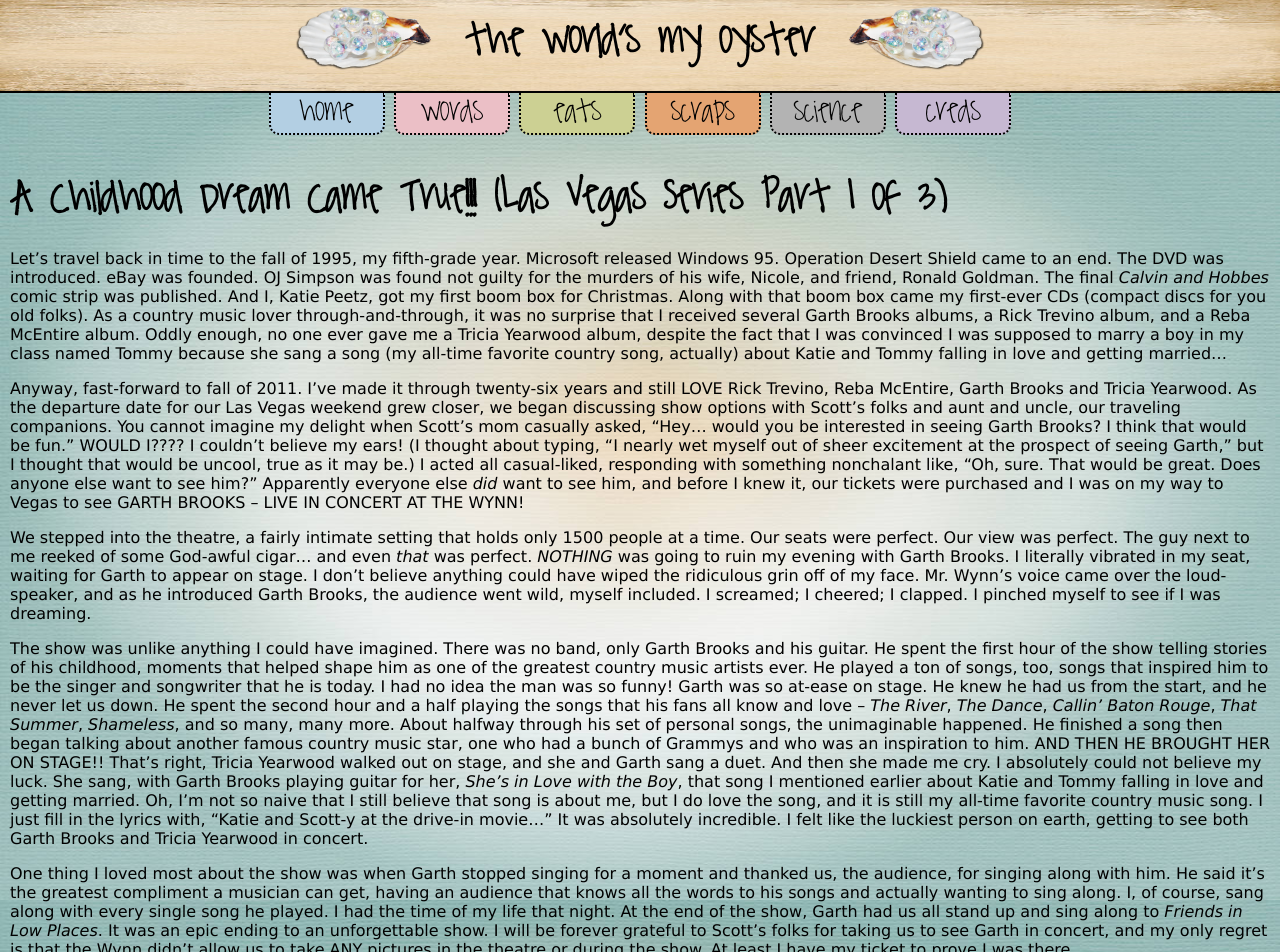
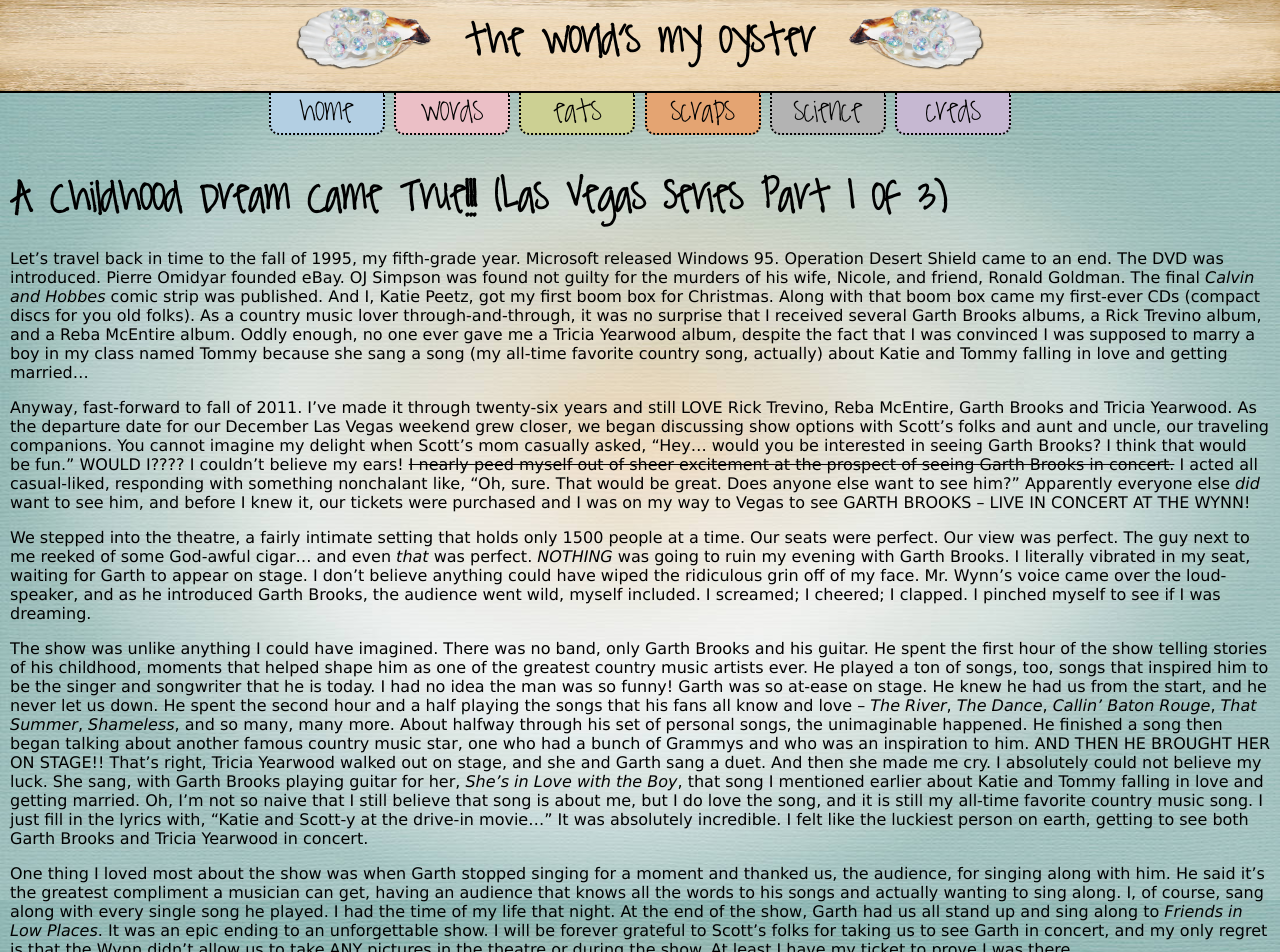
Before and after one commit to kpetersen/kpetersen.github.io, a Jekyll site: the page built from words/_posts/2011-12-7-childhood-dream.markdown, in a window 1280 px wide. Shown: the top 952 px of the page. Built offline with Jekyll 4.4.1, drawn with Linux system fonts in a browser that asks for light colours; comment, search, counter and statistics services are not loaded; grey boxes are pictures that could not be loaded.

Commit message:
updated vegas part 1

```diff
--- a/words/_posts/2011-12-7-childhood-dream.markdown
+++ b/words/_posts/2011-12-7-childhood-dream.markdown
@@ -5,7 +5,7 @@
 
 A Childhood Dream Came True!!! (Las Vegas Series Part 1 of 3)
 ===================
-Let's travel back in time to the fall of 1995, my fifth-grade year. Microsoft released Windows 95. Operation Desert Shield came to an end. The DVD was introduced. eBay was founded. OJ
+Let's travel back in time to the fall of 1995, my fifth-grade year. Microsoft released Windows 95. Operation Desert Shield came to an end. The DVD was introduced.  Pierre Omidyar founded eBay. OJ
 Simpson was found not guilty for the murders of his wife, Nicole, and friend, Ronald Goldman. The final _Calvin and Hobbes_ comic strip was published. And I, Katie Peetz,
 got my first boom box for Christmas. Along with that boom box came my first-ever CDs (compact discs for you old folks). As a country music lover through-and-through, it
 was no surprise that I received several Garth Brooks albums, a Rick Trevino album, and a Reba McEntire album. Oddly enough, no one ever gave me a Tricia Yearwood album,
@@ -13,9 +13,9 @@
 Katie and Tommy falling in love and getting married...
 
 Anyway, fast-forward to fall of 2011. I've made it through twenty-six years and still LOVE Rick Trevino, Reba McEntire, Garth Brooks and Tricia Yearwood. As the departure
-date for our Las Vegas weekend grew closer, we began discussing show options with Scott's folks and aunt and uncle, our traveling companions. You cannot imagine my delight
-when Scott's mom casually asked, "Hey... would you be interested in seeing Garth Brooks? I think that would be fun." WOULD I???? I couldn't believe my ears! (I thought about typing, "I nearly wet
-myself out of sheer excitement at the prospect of seeing Garth," but I thought that would be uncool, true as it may be.) I acted all casual-liked, responding with something
+date for our December Las Vegas weekend grew closer, we began discussing show options with Scott's folks and aunt and uncle, our traveling companions. You cannot imagine my delight
+when Scott's mom casually asked, "Hey... would you be interested in seeing Garth Brooks? I think that would be fun." WOULD I???? I couldn't believe my ears! <del>I nearly peed myself out of
+sheer excitement at the prospect of seeing Garth Brooks in concert.</del> I acted all casual-liked, responding with something
 nonchalant like, "Oh, sure. That would be great. Does anyone else want to see him?" Apparently everyone else _did_ want to see him, and before I knew it, our tickets were
 purchased and I was on my way to Vegas to see GARTH BROOKS -- LIVE IN CONCERT AT THE WYNN!
 
```
